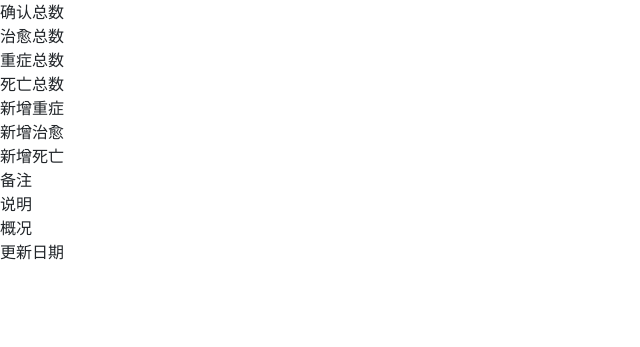
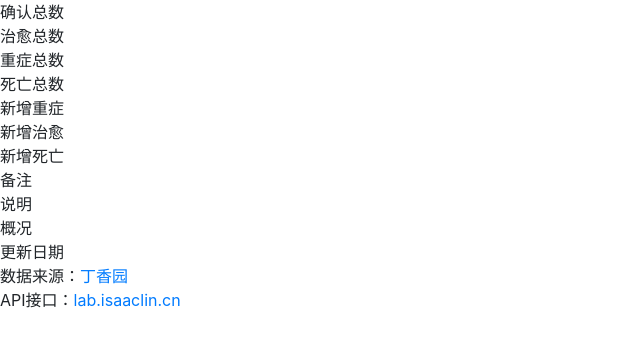
Before and after one commit to gaohongwei/wuhan_need_you, a Flask app: page /reports in a window 1280 px wide. Shown: the top 347 px of the page, without its empty margins (0-640 px from the left). Run offline with Flask 2, Linux system fonts and the light colour scheme; some libraries are stand-ins or nearby versions.

Commit message:
update data resource

```diff
--- a/app/templates/pages/report_overall.html
+++ b/app/templates/pages/report_overall.html
@@ -114,6 +114,8 @@
             <div>说明<span id='notes'></span></div>
             <div>概况<div id='dailyPics'></div></div>
             <div>更新日期<span id='updateTime'></span></div>
+			<div>数据来源：<a href='https://www.dxy.cn'>丁香园</a></div>
+			<div>API接口：<a href='https://lab.isaaclin.cn'>lab.isaaclin.cn</a></div>
         </div>
     </body>
 </html>
```
